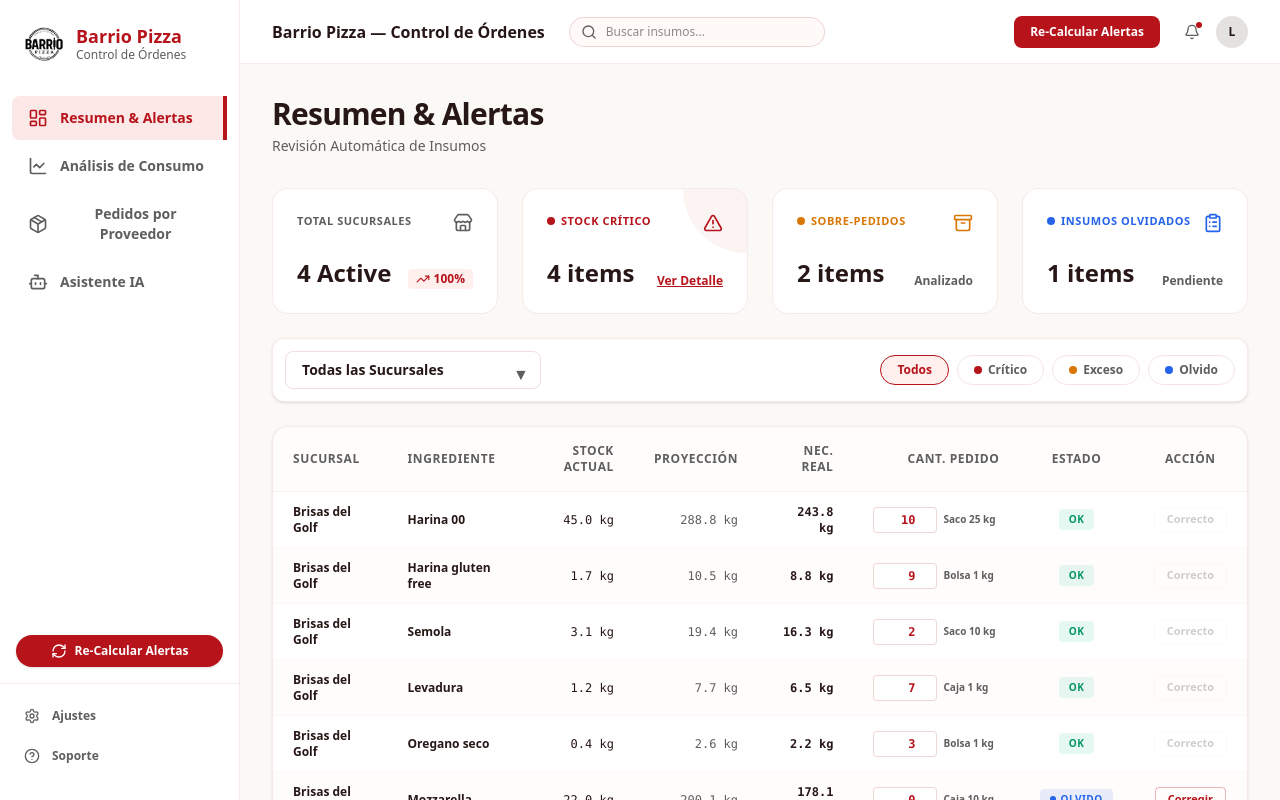
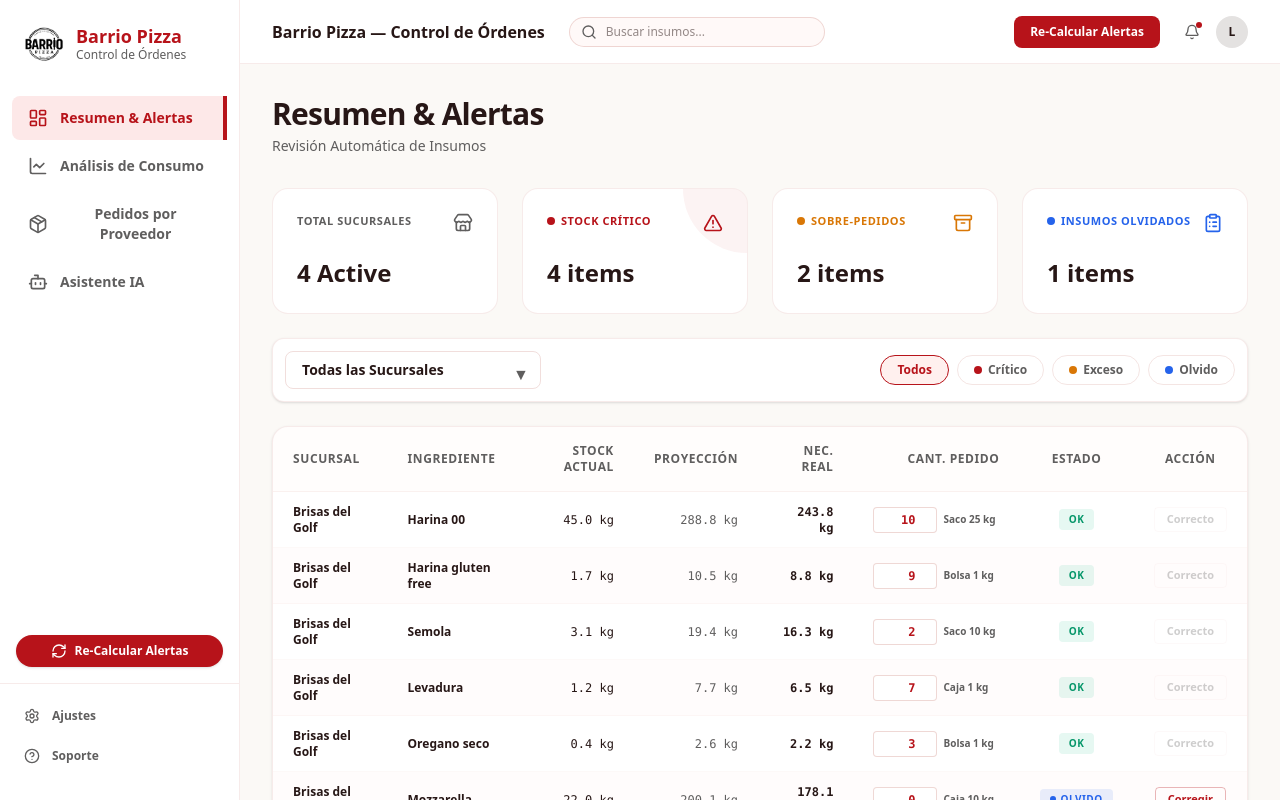
Before and after one commit to lausfg4/barrio-pizza-dashboard, a Next.js app: page / in a window 1280 px wide. Shown: the top 800 px of the page. Built offline with nearby package versions, Linux system fonts and the light colour scheme.

Commit message:
fix: Remover etiquetas secundarias y botones innecesarios de las tarjetas KPI

```diff
--- a/src/components/TabAlerts.tsx
+++ b/src/components/TabAlerts.tsx
@@ -102,9 +102,6 @@ export default function TabAlerts({ alerts, setAlerts }: TabAlertsProps) {
           </div>
           <div className="flex items-end justify-between">
             <div className="text-2xl font-bold text-[#271716]">{kpis.sucursales} Active</div>
-            <div className="flex items-center text-[#b7131a] bg-[#fff0ee] px-2 py-0.5 rounded text-xs font-bold">
-              <TrendingUp className="w-3.5 h-3.5 mr-1" /> 100%
-            </div>
           </div>
         </div>
 
@@ -119,12 +116,6 @@ export default function TabAlerts({ alerts, setAlerts }: TabAlertsProps) {
           </div>
           <div className="flex items-end justify-between relative z-10">
             <div className="text-2xl font-bold text-[#271716]">{kpis.critico} items</div>
-            <button
-              onClick={() => setSelectedAlertaTipo('critico')}
-              className="text-[#b7131a] text-xs font-bold underline cursor-pointer hover:text-[#93000d] bg-transparent border-none"
-            >
-              Ver Detalle
-            </button>
           </div>
         </div>
 
@@ -138,7 +129,6 @@ export default function TabAlerts({ alerts, setAlerts }: TabAlertsProps) {
           </div>
           <div className="flex items-end justify-between">
             <div className="text-2xl font-bold text-[#271716]">{kpis.sobrepedido} items</div>
-            <span className="text-xs font-semibold text-[#5f5e5e]">Analizado</span>
           </div>
         </div>
 
@@ -152,7 +142,6 @@ export default function TabAlerts({ alerts, setAlerts }: TabAlertsProps) {
           </div>
           <div className="flex items-end justify-between">
             <div className="text-2xl font-bold text-[#271716]">{kpis.olvidado} items</div>
-            <span className="text-xs font-semibold text-[#5f5e5e] hover:underline cursor-pointer" onClick={() => setSelectedAlertaTipo('olvido')}>Pendiente</span>
           </div>
         </div>
       </div>
```
